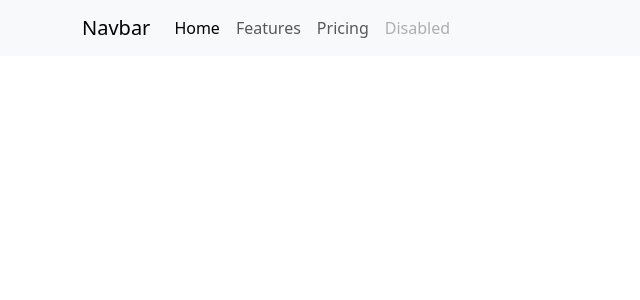
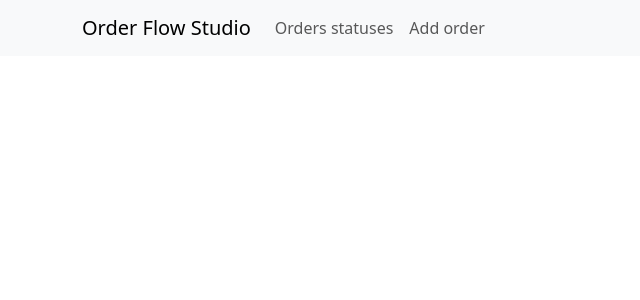
Before and after one commit to LukasZlocki/order_flow_angularUI, an Angular app: page / in a window 1280 px wide. Shown: the top 300 px of the page, without its empty margins (0-640 px from the left). Built offline with nearby package versions, Linux system fonts and the light colour scheme.

Commit message:
Change links name in navbar

```diff
--- a/src/app/app.component.html
+++ b/src/app/app.component.html
@@ -1,22 +1,16 @@
 <nav class="navbar navbar-expand-lg bg-body-tertiary">
   <div class="container">
-    <a class="navbar-brand" href="#">Navbar</a>
+    <a class="navbar-brand" href="#">Order Flow Studio</a>
     <button class="navbar-toggler" type="button" data-bs-toggle="collapse" data-bs-target="#navbarNav" aria-controls="navbarNav" aria-expanded="false" aria-label="Toggle navigation">
       <span class="navbar-toggler-icon"></span>
     </button>
     <div class="collapse navbar-collapse" id="navbarNav">
       <ul class="navbar-nav">
         <li class="nav-item">
-          <a class="nav-link active" aria-current="page" href="#">Home</a>
+          <a class="nav-link" href="#">Orders statuses</a>
         </li>
         <li class="nav-item">
-          <a class="nav-link" href="#">Features</a>
-        </li>
-        <li class="nav-item">
-          <a class="nav-link" href="#">Pricing</a>
-        </li>
-        <li class="nav-item">
-          <a class="nav-link disabled" aria-disabled="true">Disabled</a>
+          <a class="nav-link" href="#">Add order</a>
         </li>
       </ul>
     </div>
```
